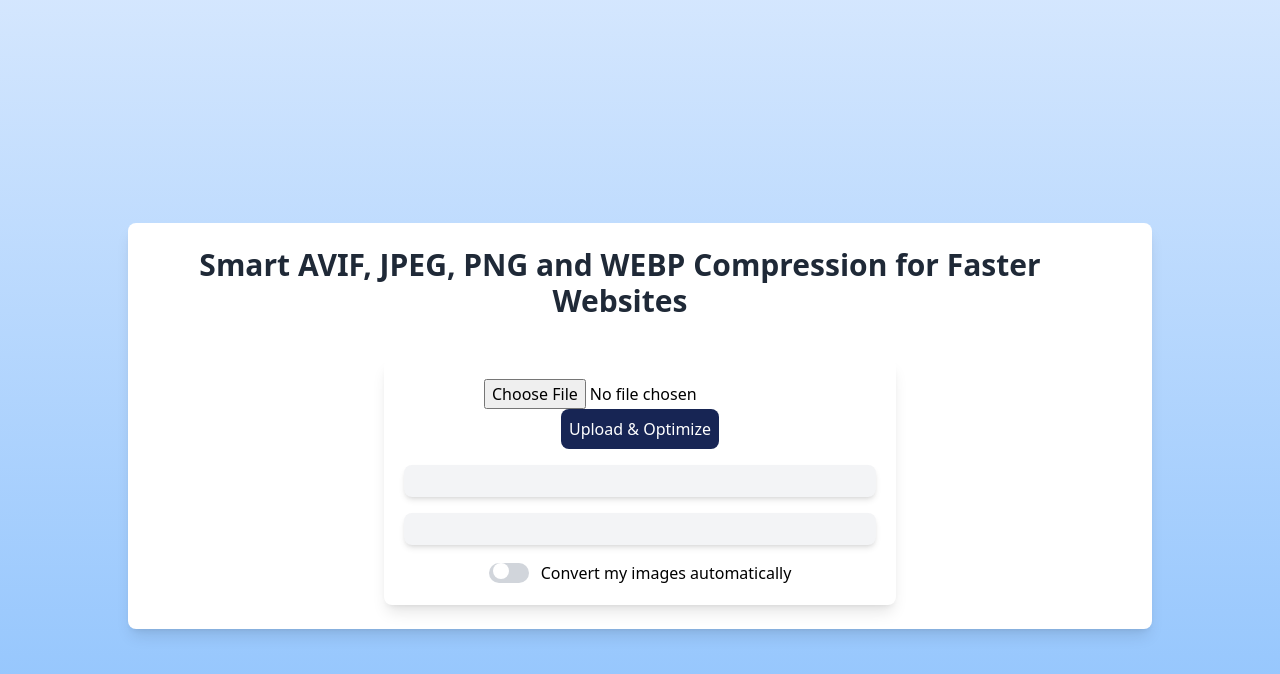
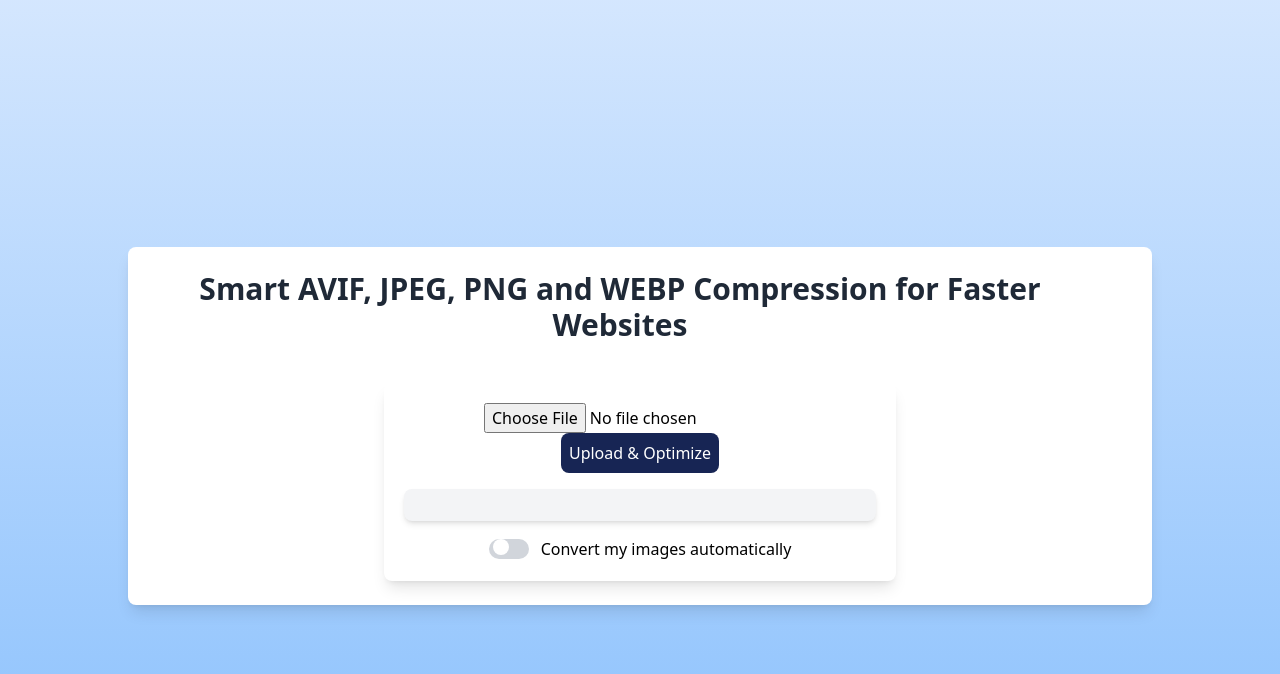
Before and after one commit to Maksim-Manojlovic/NodeJS-ExpressJS-Web-tools, a website: page public/index.html in a window 1280 px wide. Shown: the part 78-752 px from the top of the page. Drawn offline with nearby package versions, Linux system fonts and the light colour scheme; files that its build step writes are made by us from their sources; files whose address does not match are found by name.

Commit message:
Minor update to index.html

```diff
--- a/public/index.html
+++ b/public/index.html
@@ -36,7 +36,7 @@
         </form>
         <div id="output" class="w-full max-w-lg bg-gray-100 p-4 rounded-lg shadow-md mt-4"></div>
 
-        <div id="output" class="w-full max-w-lg bg-gray-100 p-4 rounded-lg shadow-md mt-4"></div>
+
 
 
 <div id="imageInfo" class="mt-4 text-gray-700"></div>
```
